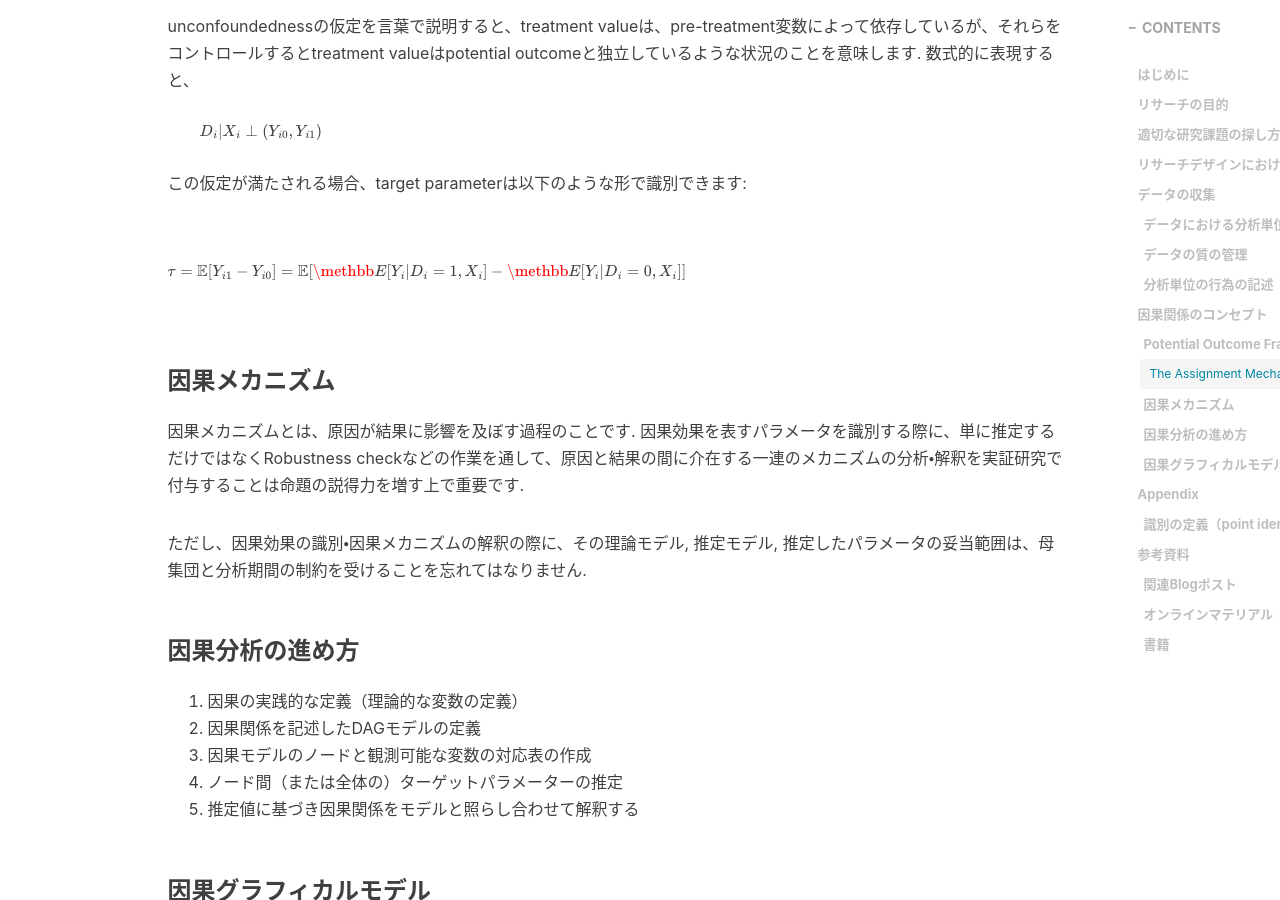
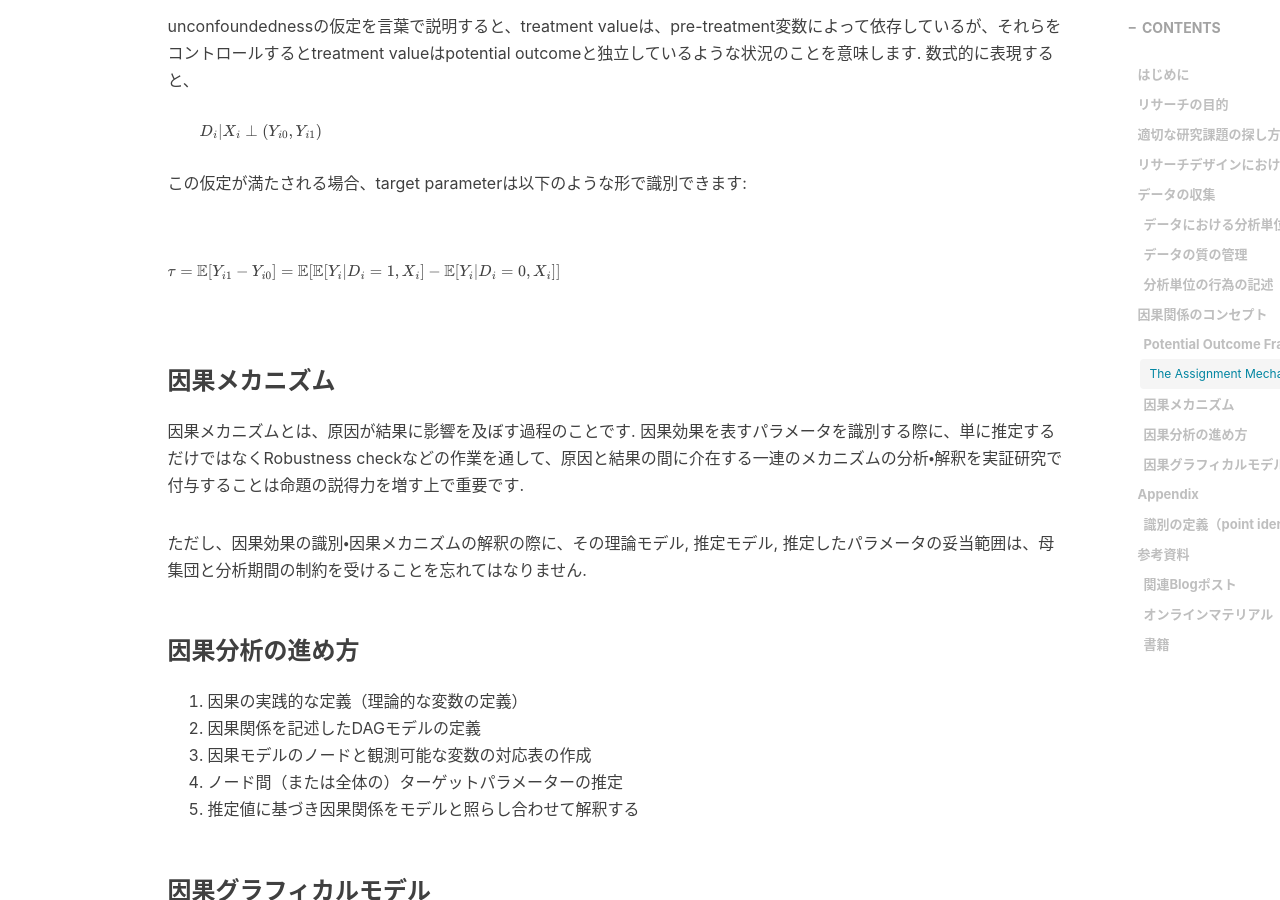
Before and after one commit to RyoNakagami/RyoNakagami.github.io, a Jekyll site: the page built from _posts/2022-04-01-research-design.md, in a window 1280 px wide and 900 px high, scrolled down 6972 px. Built offline with Jekyll 4.4.1, drawn with Linux system fonts in a browser that asks for light colours; nearby versions of some CDN libraries; comment, search, counter and statistics services are not loaded.

Commit message:
ADD reserch design note(not finished yet)

```diff
--- a/_posts/2022-04-01-research-design.md
+++ b/_posts/2022-04-01-research-design.md
@@ -232,7 +232,7 @@ $$
 <div class="math display" style="overflow: auto">
 $$
 \begin{align*}
-\tau = \mathbb{E}[Y_{i1} - Y_{i0}] = \mathbb{E}[\methbb{E}[Y_{i}|D_i=1,X_i] - \methbb{E}[Y_{i}|D_i=0,X_i]]
+\tau = \mathbb{E}[Y_{i1} - Y_{i0}] = \mathbb{E}[\mathbb{E}[Y_{i}|D_i=1,X_i] - \mathbb{E}[Y_{i}|D_i=0,X_i]]
 \end{align*}
 $$
 </div>
```
